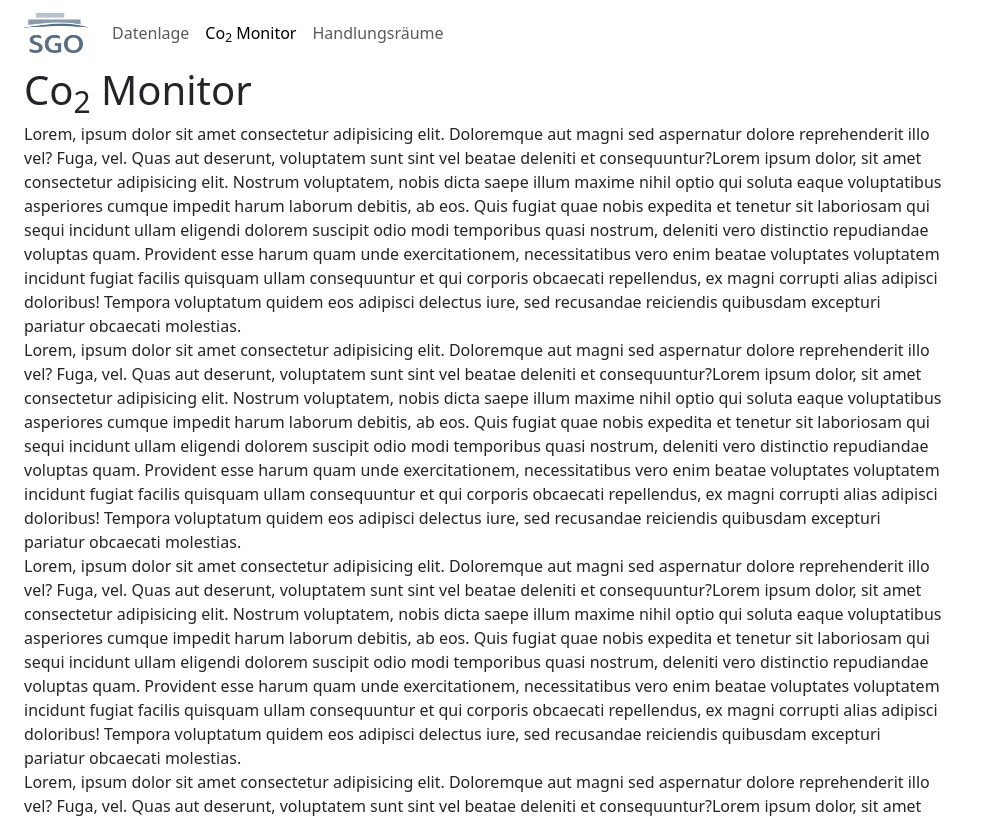
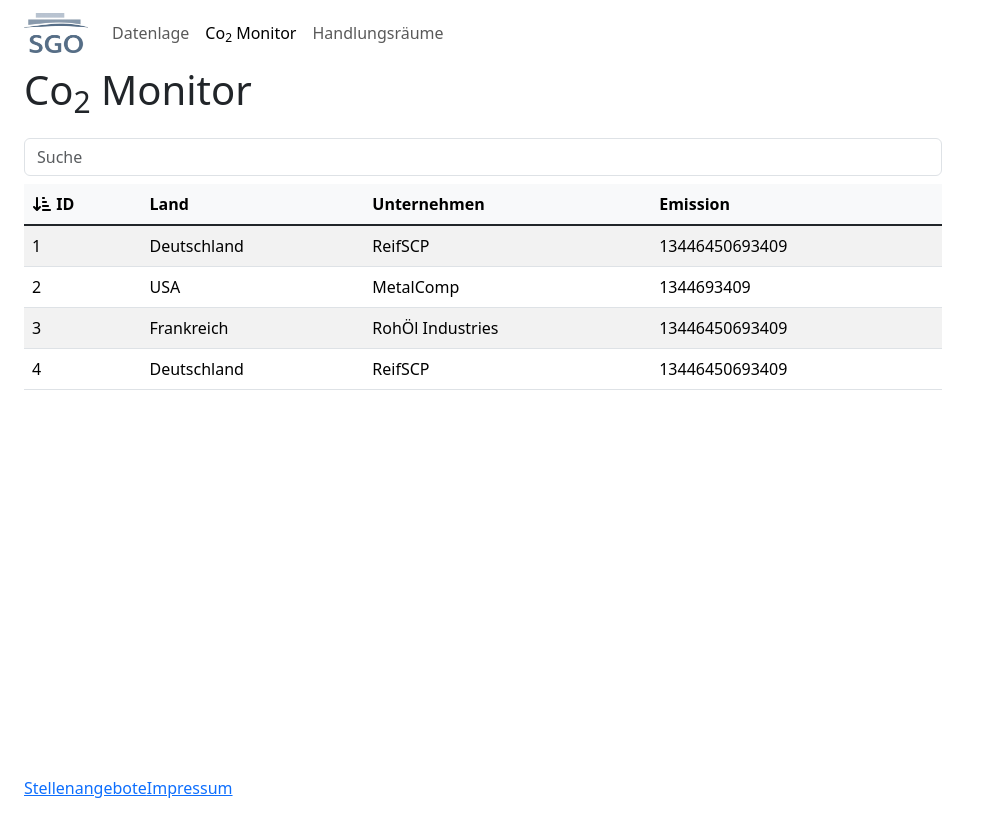
Before and after one commit to EfaM/emission-monitor, a Vue app: page /co2-monitor in a window 1280 px wide. Shown: the top 818 px of the page, without its empty margins (0-981 px from the left). Built offline with nearby package versions, Linux system fonts and the light colour scheme.

Commit message:
Such und Filterlogik erstellt

```diff
--- a/package.json
+++ b/package.json
@@ -14,6 +14,11 @@
     "format": "prettier --write --experimental-cli src/"
   },
   "dependencies": {
+    "@fortawesome/fontawesome-svg-core": "^7.1.0",
+    "@fortawesome/free-brands-svg-icons": "^7.1.0",
+    "@fortawesome/free-regular-svg-icons": "^7.1.0",
+    "@fortawesome/free-solid-svg-icons": "^7.1.0",
+    "@fortawesome/vue-fontawesome": "^3.1.3",
     "bootstrap": "^5.3.8",
     "vue": "^3.5.26",
     "vue-router": "^4.6.4"
--- /dev/null
+++ b/src/assets/co2-data.json
@@ -0,0 +1,46 @@
+{
+  "tableHeader": [
+    {
+      "id": 1,
+      "title": "ID"
+    },
+    {
+      "id": 2,
+      "title": "Land"
+    },
+    {
+      "id": 3,
+      "title": "Unternehmen"
+    },
+    {
+      "id": 4,
+      "title": "Emission"
+    }
+  ],
+  "tableContent": [
+    {
+      "id": 1,
+      "company": "ReifSCP",
+      "country": "Deutschland",
+      "emission": 13446450693409
+    },
+    {
+      "id": 3,
+      "company": "RohÖl Industries",
+      "country": "Frankreich",
+      "emission": 13446450693409
+    },
+    {
+      "id": 4,
+      "company": "ReifSCP",
+      "country": "Deutschland",
+      "emission": 13446450693409
+    },
+    {
+      "id": 2,
+      "company": "MetalComp",
+      "country": "USA",
+      "emission": 1344693409
+    }
+  ]
+}
--- /dev/null
+++ b/src/components/Co2Table.vue
@@ -0,0 +1,123 @@
+<script setup>
+import { onMounted, computed, ref } from 'vue'
+import { FontAwesomeIcon } from '@fortawesome/vue-fontawesome'
+import { faArrowDownShortWide as arrowASC } from '@fortawesome/free-solid-svg-icons'
+import { faArrowUpShortWide as arrowDESC } from '@fortawesome/free-solid-svg-icons'
+
+import SearchBar from './SearchBar.vue'
+
+const cols = ref([])
+const rows = ref([])
+const searchItem = ref('')
+const sorting = ref('ASC')
+const activeID = ref(1)
+
+// Such-Komponenten
+const onSearch = (search) => {
+  searchItem.value = search.toString().trim().toLocaleLowerCase()
+}
+
+onMounted(async () => {
+  const url = new URL('../assets/co2-data.json', import.meta.url)
+  const data = await fetch(url)
+  const json = await data.json()
+  cols.value = json.tableHeader
+  rows.value = json.tableContent
+})
+
+const searchResults = computed(() => {
+  if (searchItem.value === '') {
+    return rows.value
+  }
+  return rows.value.filter(
+    (row) =>
+      String(row.id).toLocaleLowerCase().includes(searchItem.value) ||
+      String(row.company).toLocaleLowerCase().includes(searchItem.value) ||
+      String(row.country).toLocaleLowerCase().includes(searchItem.value) ||
+      String(row.emission).toLocaleLowerCase().includes(searchItem.value),
+  )
+})
+
+// Sortier-Komponenten
+
+const sortedResults = computed(() => {
+  const newArray = searchResults.value.slice()
+
+  function compare(a, b) {
+    let sortingResult = 0
+
+    switch (activeID.value) {
+      case 1:
+        sortingResult = a.id - b.id
+        break
+      case 2:
+        sortingResult = a.country.localeCompare(b.country)
+        break
+      case 3:
+        sortingResult = a.company.localeCompare(b.company)
+        break
+      case 4:
+        sortingResult = a.emission - b.emission
+        break
+      default:
+        sortingResult = 0
+    }
+
+    if (sorting.value === 'ASC') {
+      return sortingResult
+    } else {
+      return -sortingResult
+    }
+  }
+  newArray.sort(compare)
+  return newArray
+})
+
+const sortingEventHandler = (id) => {
+  // Wenn eine neue Spalte angeklickt wurde, beginne bei ASC
+  if (id !== activeID.value) {
+    return ((sorting.value = 'ASC'), (activeID.value = id))
+  }
+
+  if (sorting.value === 'ASC') {
+    sorting.value = 'DESC'
+  } else {
+    sorting.value = 'ASC'
+  }
+}
+</script>
+
+<template>
+  <h1>Co<sub>2</sub> Monitor</h1>
+  <SearchBar @search="onSearch" />
+  <table class="table table-striped">
+    <thead class="table-light">
+      <tr>
+        <th
+          v-for="header in cols"
+          :key="header.id"
+          @click="sortingEventHandler(header.id)"
+          :id="header.id"
+        >
+          <span v-if="activeID === header.id && sorting == 'ASC'">
+            <FontAwesomeIcon :icon="arrowASC" />
+          </span>
+          <span v-else-if="activeID === header.id && sorting == 'DESC'">
+            <FontAwesomeIcon :icon="arrowDESC" />
+          </span>
+          {{ header.title }}
+        </th>
+      </tr>
+    </thead>
+    <tbody class="table-group-divider">
+      <tr v-for="row in sortedResults" :key="row.id">
+        <td>
+          {{ row.id }}
+        </td>
+        <td>{{ row.country }}</td>
+        <td>{{ row.company }}</td>
+        <td>{{ row.emission }}</td>
+      </tr>
+    </tbody>
+  </table>
+</template>
--- /dev/null
+++ b/src/components/SearchBar.vue
@@ -0,0 +1,19 @@
+<script setup>
+const emitSearchItem = defineEmits(['search'])
+const onInput = (searchItem) => {
+  emitSearchItem('search', searchItem.target.value)
+}
+</script>
+
+<template>
+  <form class="input-group mt-4 mb-2">
+    <input
+      type="text"
+      @input="onInput"
+      class="form-control"
+      placeholder="Suche"
+      aria-label="search"
+      aria-describedby="Suche"
+    />
+  </form>
+</template>
--- a/src/views/Co2MonitorView.vue
+++ b/src/views/Co2MonitorView.vue
@@ -1,57 +1,7 @@
+<script setup>
+import Co2Table from '@/components/Co2Table.vue'
+</script>
+
 <template>
-  <div>
-    <h1>Co<sub>2</sub> Monitor</h1>
-    <div class="p">
-      Lorem, ipsum dolor sit amet consectetur adipisicing elit. Doloremque aut magni sed aspernatur
-      dolore reprehenderit illo vel? Fuga, vel. Quas aut deserunt, voluptatem sunt sint vel beatae
-      deleniti et consequuntur?Lorem ipsum dolor, sit amet consectetur adipisicing elit. Nostrum
-      voluptatem, nobis dicta saepe illum maxime nihil optio qui soluta eaque voluptatibus
-      asperiores cumque impedit harum laborum debitis, ab eos. Quis fugiat quae nobis expedita et
-      tenetur sit laboriosam qui sequi incidunt ullam eligendi dolorem suscipit odio modi temporibus
-      quasi nostrum, deleniti vero distinctio repudiandae voluptas quam. Provident esse harum quam
-      unde exercitationem, necessitatibus vero enim beatae voluptates voluptatem incidunt fugiat
-      facilis quisquam ullam consequuntur et qui corporis obcaecati repellendus, ex magni corrupti
-      alias adipisci doloribus! Tempora voluptatum quidem eos adipisci delectus iure, sed recusandae
-      reiciendis quibusdam excepturi pariatur obcaecati molestias.
-    </div>
-    <div class="p">
-      Lorem, ipsum dolor sit amet consectetur adipisicing elit. Doloremque aut magni sed aspernatur
-      dolore reprehenderit illo vel? Fuga, vel. Quas aut deserunt, voluptatem sunt sint vel beatae
-      deleniti et consequuntur?Lorem ipsum dolor, sit amet consectetur adipisicing elit. Nostrum
-      voluptatem, nobis dicta saepe illum maxime nihil optio qui soluta eaque voluptatibus
-      asperiores cumque impedit harum laborum debitis, ab eos. Quis fugiat quae nobis expedita et
-      tenetur sit laboriosam qui sequi incidunt ullam eligendi dolorem suscipit odio modi temporibus
-      quasi nostrum, deleniti vero distinctio repudiandae voluptas quam. Provident esse harum quam
-      unde exercitationem, necessitatibus vero enim beatae voluptates voluptatem incidunt fugiat
-      facilis quisquam ullam consequuntur et qui corporis obcaecati repellendus, ex magni corrupti
-      alias adipisci doloribus! Tempora voluptatum quidem eos adipisci delectus iure, sed recusandae
-      reiciendis quibusdam excepturi pariatur obcaecati molestias.
-    </div>
-    <div class="p">
-      Lorem, ipsum dolor sit amet consectetur adipisicing elit. Doloremque aut magni sed aspernatur
-      dolore reprehenderit illo vel? Fuga, vel. Quas aut deserunt, voluptatem sunt sint vel beatae
-      deleniti et consequuntur?Lorem ipsum dolor, sit amet consectetur adipisicing elit. Nostrum
-      voluptatem, nobis dicta saepe illum maxime nihil optio qui soluta eaque voluptatibus
-      asperiores cumque impedit harum laborum debitis, ab eos. Quis fugiat quae nobis expedita et
-      tenetur sit laboriosam qui sequi incidunt ullam eligendi dolorem suscipit odio modi temporibus
-      quasi nostrum, deleniti vero distinctio repudiandae voluptas quam. Provident esse harum quam
-      unde exercitationem, necessitatibus vero enim beatae voluptates voluptatem incidunt fugiat
-      facilis quisquam ullam consequuntur et qui corporis obcaecati repellendus, ex magni corrupti
-      alias adipisci doloribus! Tempora voluptatum quidem eos adipisci delectus iure, sed recusandae
-      reiciendis quibusdam excepturi pariatur obcaecati molestias.
-    </div>
-    <div class="p">
-      Lorem, ipsum dolor sit amet consectetur adipisicing elit. Doloremque aut magni sed aspernatur
-      dolore reprehenderit illo vel? Fuga, vel. Quas aut deserunt, voluptatem sunt sint vel beatae
-      deleniti et consequuntur?Lorem ipsum dolor, sit amet consectetur adipisicing elit. Nostrum
-      voluptatem, nobis dicta saepe illum maxime nihil optio qui soluta eaque voluptatibus
-      asperiores cumque impedit harum laborum debitis, ab eos. Quis fugiat quae nobis expedita et
-      tenetur sit laboriosam qui sequi incidunt ullam eligendi dolorem suscipit odio modi temporibus
-      quasi nostrum, deleniti vero distinctio repudiandae voluptas quam. Provident esse harum quam
-      unde exercitationem, necessitatibus vero enim beatae voluptates voluptatem incidunt fugiat
-      facilis quisquam ullam consequuntur et qui corporis obcaecati repellendus, ex magni corrupti
-      alias adipisci doloribus! Tempora voluptatum quidem eos adipisci delectus iure, sed recusandae
-      reiciendis quibusdam excepturi pariatur obcaecati molestias.
-    </div>
-  </div>
+  <Co2Table />
 </template>
```
Also changed, not shown: 1 other file (tests, documents, lock files or other folders).
